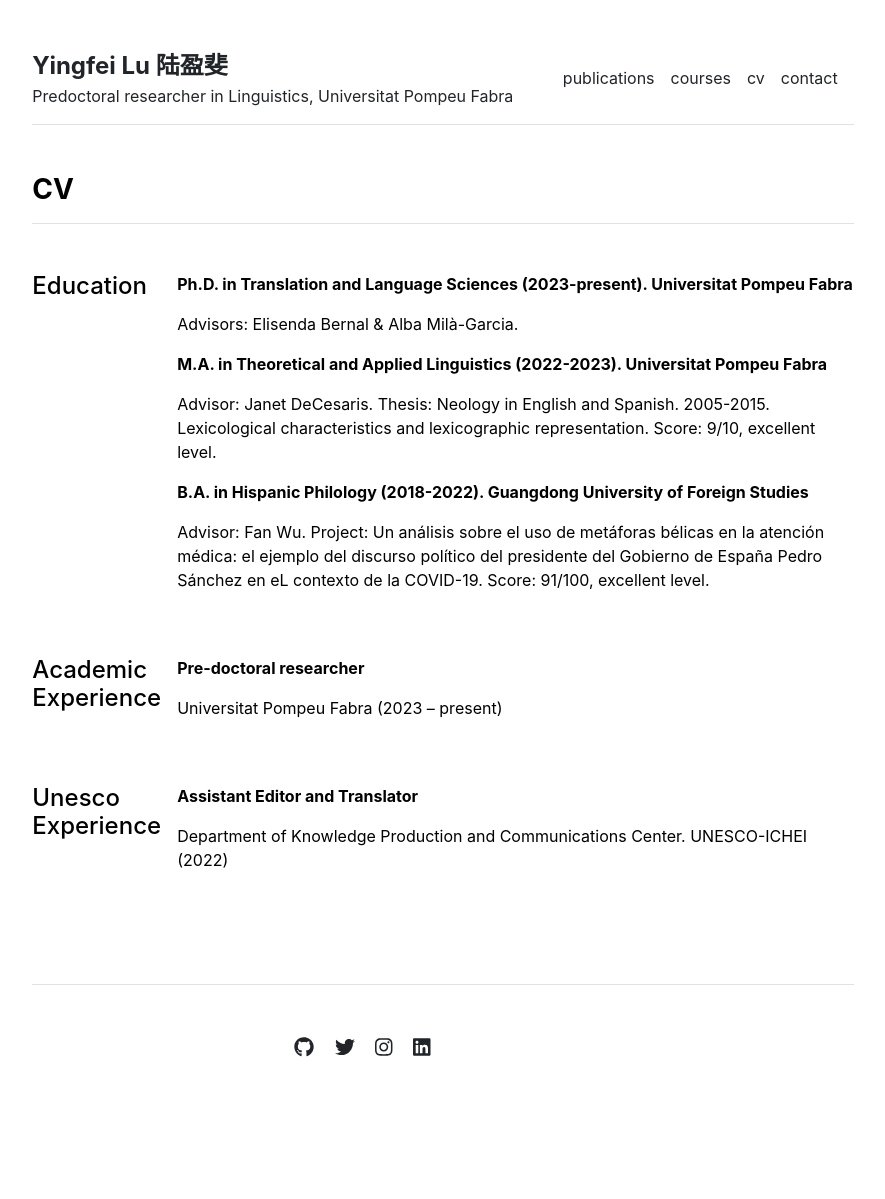
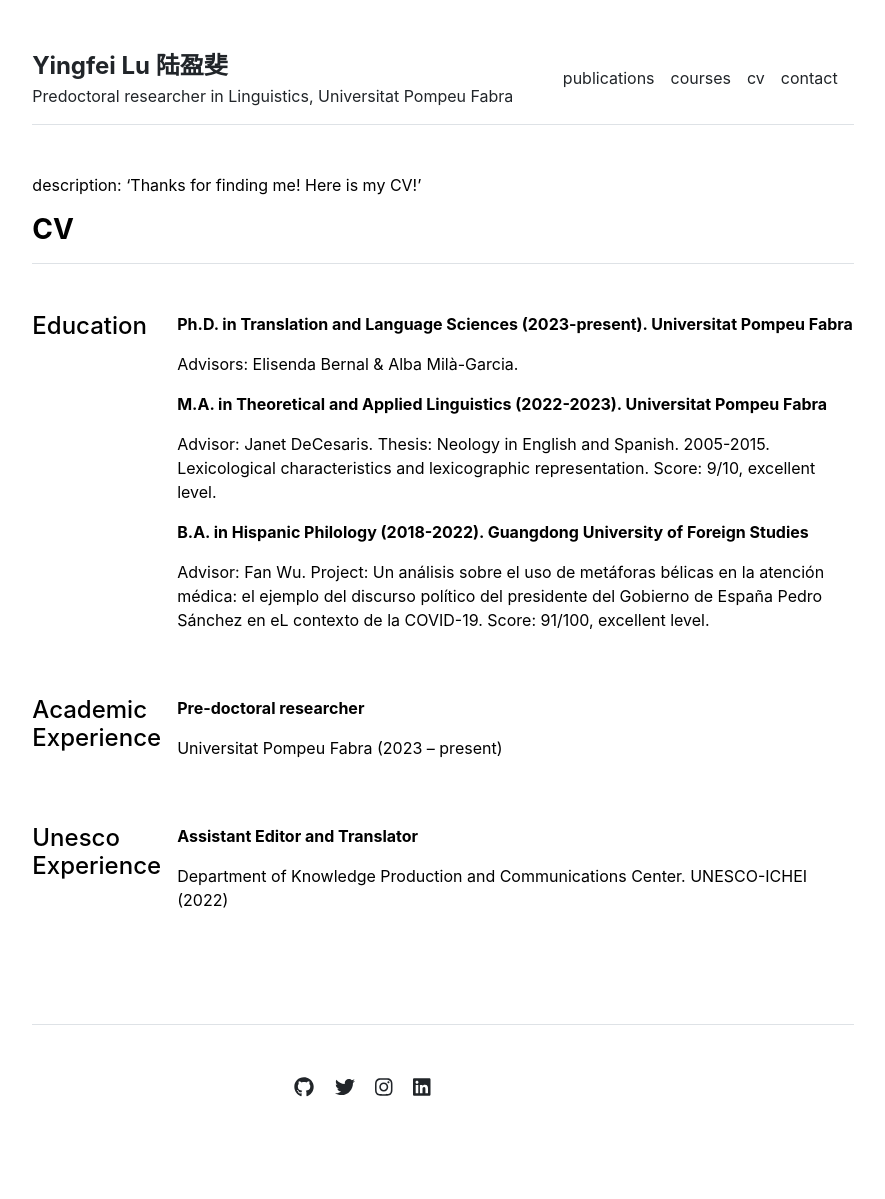
Before and after one commit to YingfeiLu/yingfeilu.github.io, a Jekyll site: the page built from cv.md, in a window 1280 px wide. Shown: the whole page, without its empty margins (197-1082 px from the left). Built offline with Jekyll 4.4.1, drawn with Linux system fonts in a browser that asks for light colours; before the commit the page ends 1159 px from its top, so only the background shows below that.

Commit message:
Update cv.md

```diff
--- a/cv.md
+++ b/cv.md
@@ -2,3 +2,4 @@
 layout: cv
 title: "CV"
 ---
+description: 'Thanks for finding me! Here is my CV!'
```
